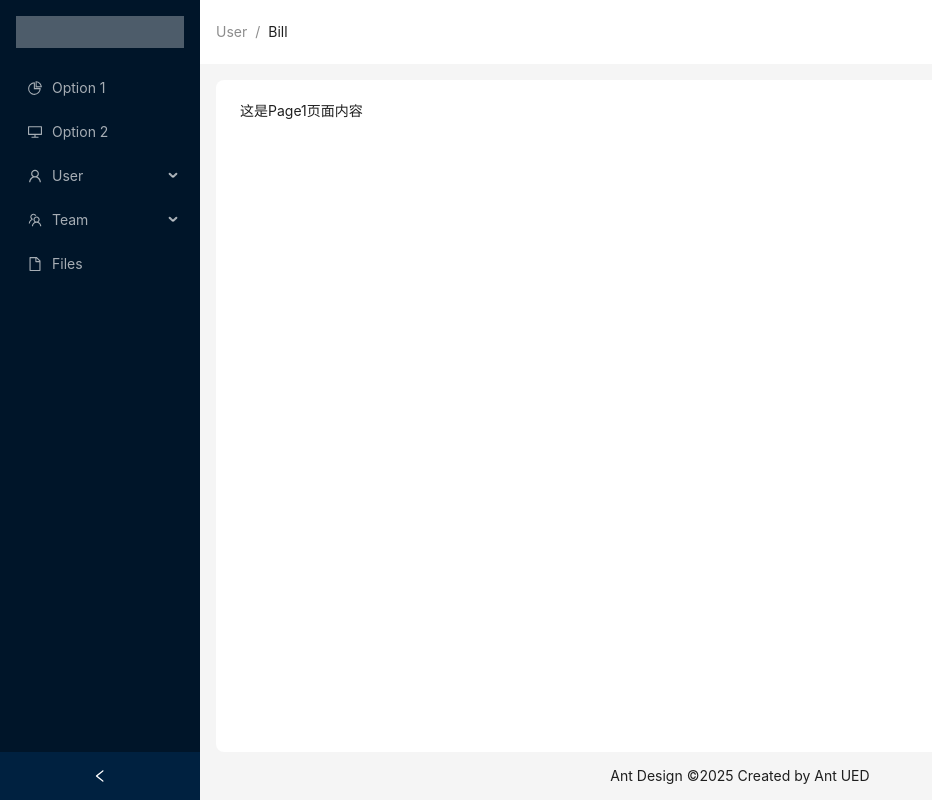
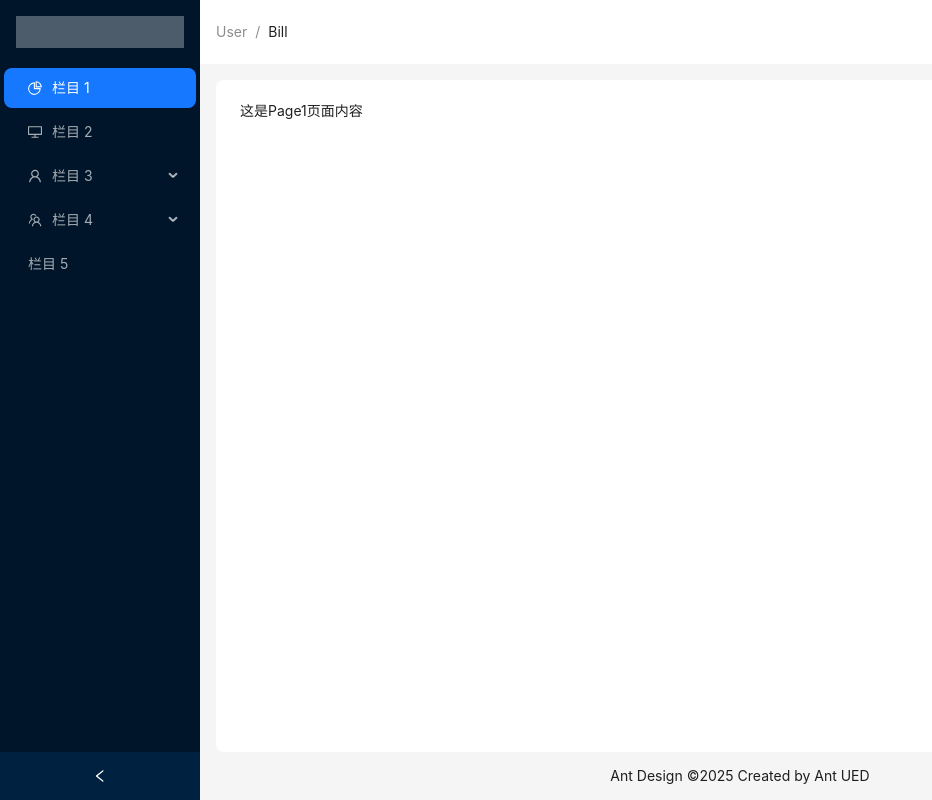
Before and after one commit to Jojo-Force/lege-management, a React (Vite) app: page /page1 in a window 1280 px wide. Shown: the whole page, without its empty margins (0-932 px from the left). Built offline with nearby package versions, Linux system fonts and the light colour scheme.

Commit message:
修正菜单栏选项

```diff
--- /dev/null
+++ b/src/components/MainMenu/index.tsx
@@ -0,0 +1,70 @@
+import {
+    DesktopOutlined,
+    FileOutlined,
+    PieChartOutlined,
+    TeamOutlined,
+    UserOutlined,
+  } from '@ant-design/icons';
+import type { MenuProps } from 'antd';
+
+import { Menu } from 'antd';
+import { useNavigate } from 'react-router-dom';
+import { useState } from 'react';
+
+type MenuItem = Required<MenuProps>['items'][number];
+
+function getItem(
+  label: React.ReactNode,
+  key: React.Key,
+  icon?: React.ReactNode,
+  children?: MenuItem[],
+): MenuItem {
+  return {
+    key,
+    icon,
+    children,
+    label,
+  } as MenuItem;
+}
+
+const items: MenuItem[] = [
+  getItem('栏目 1', '/page1', <PieChartOutlined />),
+  getItem('栏目 2', '/page2', <DesktopOutlined />),
+  getItem('栏目 3', '/page3', <UserOutlined />, [
+    getItem('栏目301', '/page3/page301'),
+    getItem('栏目302', '/page3/page302'),
+    getItem('栏目303', '/page3/page303'),
+  ]),
+  getItem('栏目 4', '/page4', <TeamOutlined />, [getItem('栏目401', '/page4/page401'), getItem('栏目402', '/page4/page402')]),
+  getItem('栏目 5', '/page5'),
+];
+
+const Comp: React.FC = () => {
+    const navigateTo = useNavigate()
+
+    const menuClick = (e:{key:string}) =>{
+      console.log('点击了菜单', e.key);
+      // 点击跳转到对应的路由
+      navigateTo(e.key);
+    }
+
+    const [openkeys, setOpenKeys] = useState(['']);
+    const handleOpenChange = (keys:string[]) =>{
+      //展开和回收某项菜单的时候执行这里的代码
+      console.log(keys);
+      setOpenKeys([keys[keys.length-1]]);
+    }
+
+    return (
+        <Menu
+        theme="dark"
+        defaultSelectedKeys={['/page1']}
+        mode="inline"
+        items={items}
+        onClick={menuClick}
+        onOpenChange={handleOpenChange}
+        openKeys={openkeys}
+        />
+    )
+}
+export default Comp;
--- a/src/views/Home.tsx
+++ b/src/views/Home.tsx
@@ -1,57 +1,17 @@
 import React, { useState } from 'react';
-import {
-  DesktopOutlined,
-  FileOutlined,
-  PieChartOutlined,
-  TeamOutlined,
-  UserOutlined,
-} from '@ant-design/icons';
-import type { MenuProps } from 'antd';
-import { Breadcrumb, Layout, Menu, theme } from 'antd';
+
+import { Breadcrumb, Layout,theme } from 'antd';
 import { Outlet, useNavigate } from 'react-router-dom';
+import MainMenu from '@/components/MainMenu'
 
 const { Header, Content, Footer, Sider } = Layout;
 
-type MenuItem = Required<MenuProps>['items'][number];
-
-function getItem(
-  label: React.ReactNode,
-  key: React.Key,
-  icon?: React.ReactNode,
-  children?: MenuItem[],
-): MenuItem {
-  return {
-    key,
-    icon,
-    children,
-    label,
-  } as MenuItem;
-}
-
-const items: MenuItem[] = [
-  getItem('Option 1', '/page1', <PieChartOutlined />),
-  getItem('Option 2', '/page2', <DesktopOutlined />),
-  getItem('User', 'sub1', <UserOutlined />, [
-    getItem('Tom', '3'),
-    getItem('Bill', '4'),
-    getItem('Alex', '5'),
-  ]),
-  getItem('Team', 'sub2', <TeamOutlined />, [getItem('Team 1', '6'), getItem('Team 2', '8')]),
-  getItem('Files', '9', <FileOutlined />),
-];
-
 const View: React.FC = () => {
   const [collapsed, setCollapsed] = useState(false);
-  const navigateTo = useNavigate()
+  //const navigateTo = useNavigate()
   const {
     token: { colorBgContainer, borderRadiusLG },
   } = theme.useToken();
-
-  const menuClick = (e:{key:string}) =>{
-    console.log('点击了菜单', e.key);
-    // 点击跳转到对应的路由
-    navigateTo(e.key);
-  }
 
   return (
     <Layout style={{ minHeight: '100vh' }}>
@@ -59,7 +19,7 @@ const View: React.FC = () => {
       <Sider collapsible collapsed={collapsed} onCollapse={(value) => setCollapsed(value)}>
         <div className="demo-logo-vertical" />
         {/* 左边列表 */}
-        <Menu theme="dark" defaultSelectedKeys={['1']} mode="inline" items={items} onClick={menuClick}/>
+        <MainMenu/>
       </Sider>
         {/* 右边 */}
       <Layout>
```
